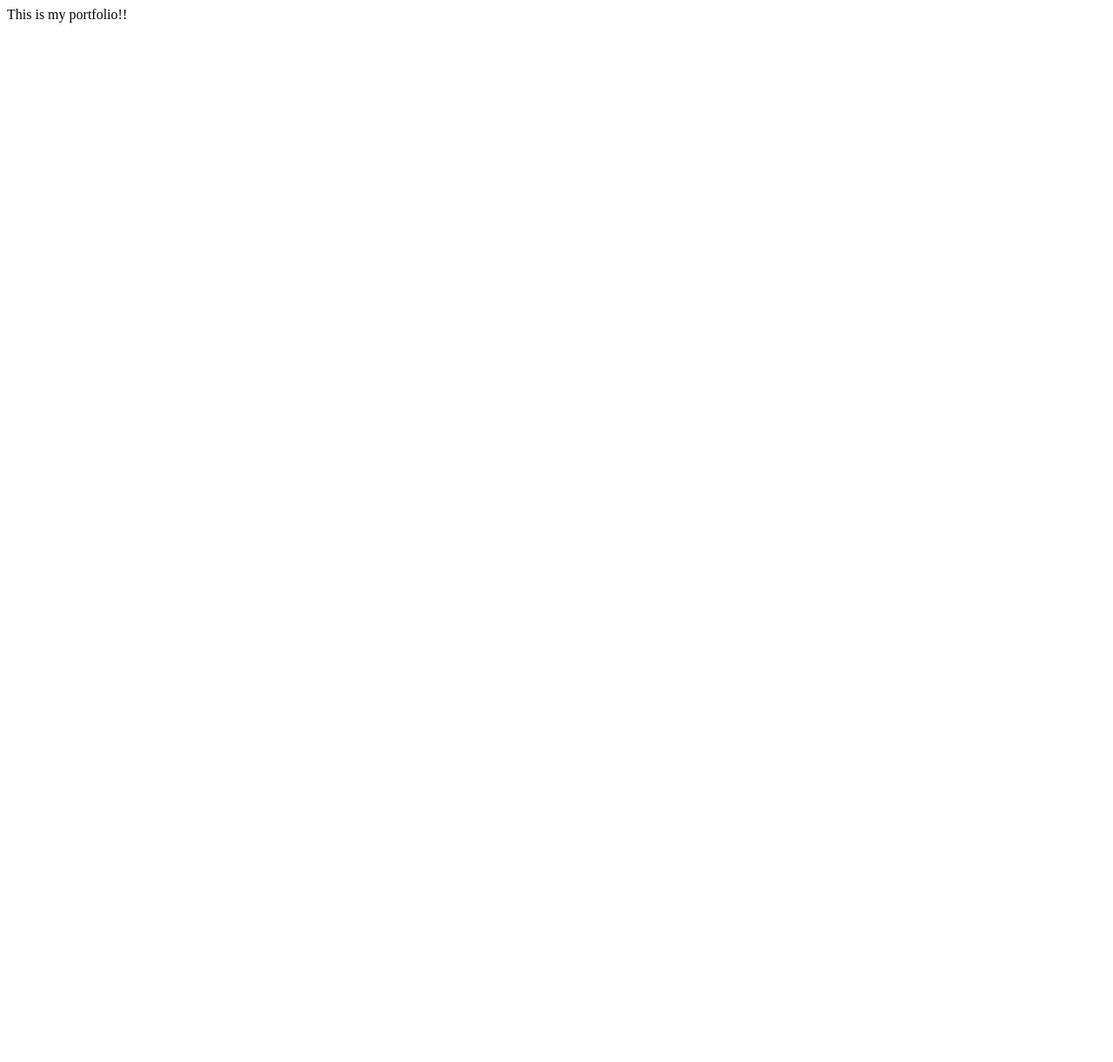
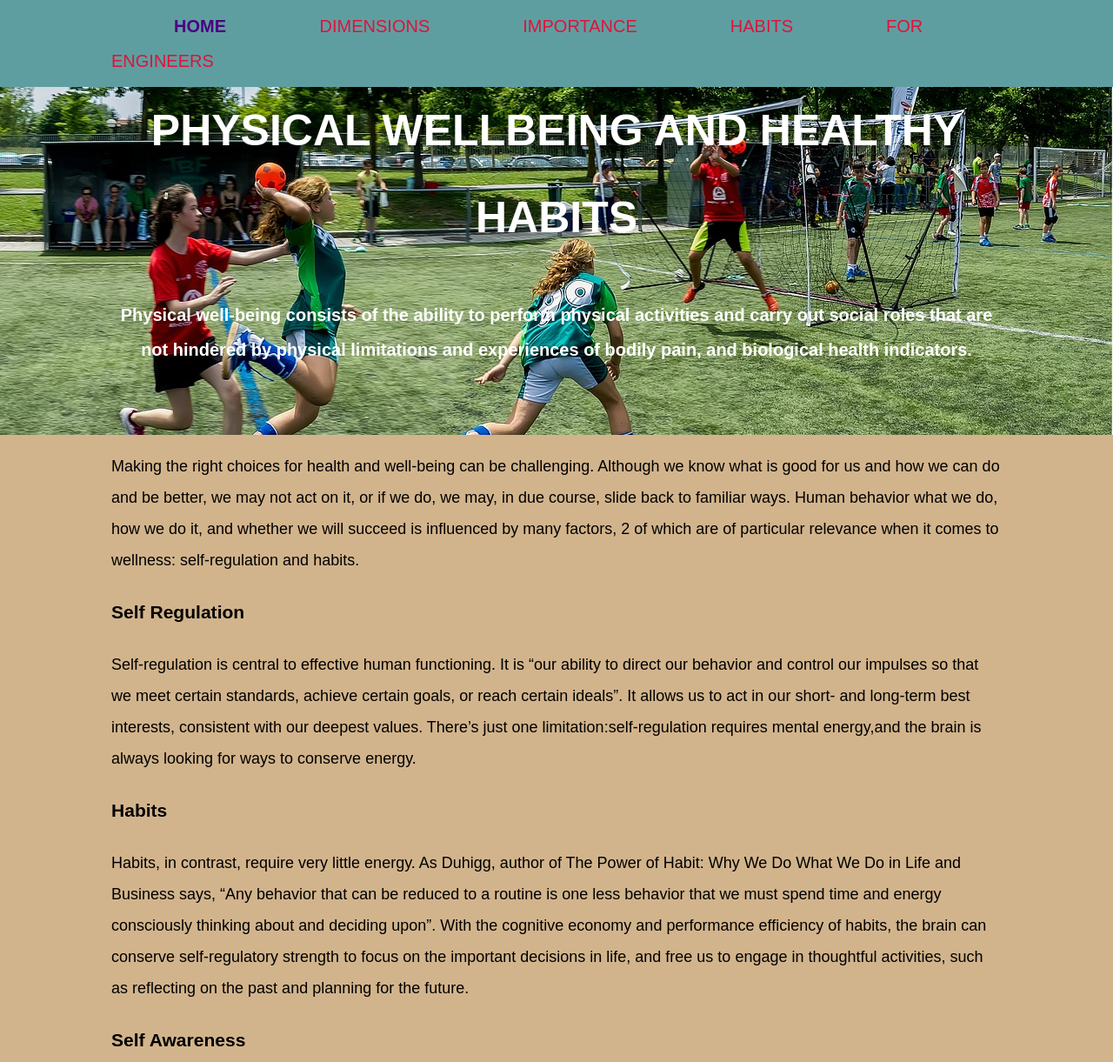
Before and after one commit to yashpaunikar068/WebsiteProject, a plain HTML site: page index.html in a window 1280 px wide. Shown: the top 1221 px of the page at 87% size. Before the commit the page ends 800 px from the top, so only its background shows below. Drawn offline with Linux system fonts and the light colour scheme.

Commit message:
Your branch is up to date with 'origin/master'.

```diff
--- /dev/null
+++ b/css/style.css
@@ -0,0 +1,73 @@
+/*global styling*/
+.container{
+    width: 80%;
+    margin: auto;
+}
+body{
+    font-family: Arial, Helvetica, sans-serif;
+    font-size: 18px;
+    line-height:2;
+    padding: 0;
+    margin: 0;
+    background-color: tan;
+}
+
+/*header styling*/
+header{
+    background: cadetblue;
+    color: #fff;
+    padding-top: 10px;
+    padding-bottom:10px;
+    min-height: 45px;
+}
+header li{
+    display: inline;
+    padding-right: 30px;
+    padding-left: 72px;
+    align-items: center;
+}
+header ul{
+    padding: 0;
+    margin: 0;
+}
+header a{
+    font-size: 20px;
+    color: crimson;
+    text-decoration: none;
+}
+
+header a:hover{
+    color: ivory;
+    font-weight: bolder;
+}
+header .brighten, header .bolder a{
+    color: indigo;
+    font-weight: bold;
+}
+/*styling footer*/
+footer{
+    padding-bottom: 0.1%;
+    color:#fff;
+    background-color: red;
+    text-align: center;
+    font-size: small ;
+}
+
+/*styling display area*/
+#display{
+    min-height: 400px;
+    background: url('../img/physical.jpg') no-repeat  -100px;
+    text-align: center;
+    color: #fff;
+    background-position: right;
+    background-size: cover;
+}
+
+#display h1{
+    margin-top:0px;
+    font-size: 50px;
+}
+#display p{
+    font-size: 20px;
+    font-weight: bolder;
+}
--- a/index.html
+++ b/index.html
@@ -1,12 +1,86 @@
+<!--home, dimensions of wellness,fitness importance, healthy habits, fitness for software eng.-->
 <!DOCTYPE html>
 <html lang="en">
 <head>
     <meta charset="UTF-8">
     <meta name="viewport" content="width=device-width, initial-scale=1.0">
-    <title>Portfolio</title>
+    <title>PHYSICAL WELLBEING </title>
+    <link rel="stylesheet" href="./css/style.css">
 </head>
 <body>
-    This is my portfolio!!
+    <header>
+        <div class="container">
+            <nav>
+                <ul>
+                    <li class="bolder"> <a href="index.html"> <span class="brighten">HOME</span> </a></li>
+                    <li> <a href="dimensions.html">DIMENSIONS</a></li>
+                    <li> <a href="importance.html">IMPORTANCE</a></li>
+                    <li> <a href="habits.html">HABITS</a></li>
+                    <li> <a href="engineers.html">FOR ENGINEERS</a></li>
 
+                </ul>
+            </nav>
+        </div>
+    </header>
+    <section id="display">
+        <div class="container">
+            <h1>PHYSICAL WELLBEING AND HEALTHY HABITS</h1>
+            <p>
+                Physical well-being consists of the ability to perform physical activities
+                and carry out social roles that are not hindered by physical limitations
+                and experiences of bodily pain, and biological health indicators.
+            </p>
+        </div>
+    </section>
+    <div class="container">
+        <p>
+            Making the right choices for health and well-being can be challenging.
+            Although we know what is good for us and how we can do and be better,
+            we may not act on it, or if we do, we may, in due course, slide back to familiar ways.
+            Human behavior what we do, how we do it, and whether we will succeed is influenced
+            by many factors, 2 of which are of particular relevance when it comes to wellness:
+            self-regulation and habits.
+        </p>
+        <h3>Self Regulation</h3>
+        <p>
+            Self-regulation is central to effective human functioning. It is “our ability
+             to direct our behavior and control our impulses so that we meet certain standards,
+             achieve certain goals, or reach certain ideals”. It allows us to act in our short-
+             and long-term best interests, consistent with our deepest values. There’s just one
+             limitation:self-regulation requires mental energy,and the brain is always looking
+             for ways to conserve energy.
+        </p>
+        <h3>Habits</h3>
+        <p>
+            Habits, in contrast, require very little energy. As Duhigg, author of The Power of Habit:
+            Why We Do What We Do in Life and Business says, “Any behavior that can be reduced to a routine
+            is one less behavior that we must spend time and energy consciously thinking about and deciding
+            upon”. With the cognitive economy and performance efficiency of
+            habits, the brain can conserve self-regulatory strength to focus on the important decisions
+            in life, and free us to
+            engage in thoughtful activities, such as reflecting on the past and planning for the future.
+        </p>
+        <h3>Self Awareness</h3>
+        <p>
+            Change becomes much more achievable if you pay attention to who you are and insert
+            routines that take advantage of your strengths, tendencies, and aptitudes.
+            With self-awareness, you can cultivate the habits that work for you. Consider,
+            for instance, differences in circadian rhythms. Circadian rhythms reflect our
+            natural tendencies for sleeping and waking and influence our energy and productivity
+            at different times in the day. The odds of success to improve your fitness won’t
+            increase if, for example, you decide to rise an hour earlier to exercise each day when
+            you happen to be a “night owl” rather than “morning lark.” Self-awareness includes
+            knowledge about other aspects of self as well, such as whether you are a marathoner,
+            sprinter, or procrastinator; under- or over-buyer; simplicity or abundance lover;
+            finisher or opener; and familiarity or novelty lover. It also includes whether
+            you are promotion- or prevention-focused, and whether you like taking small or big
+            steps.
+
+        </p>
+    </div>
+
+    <footer>
+        <p> made by yash, copyright &copy; 2020</p>
+    </footer>
 </body>
 </html>
```
Also changed, not shown: dimensions.html (added, +25 -0 lines), engineers.html (added, +25 -0 lines), habits.html (added, +25 -0 lines), importance.html (added, +25 -0 lines), img/physical.jpg (added).
